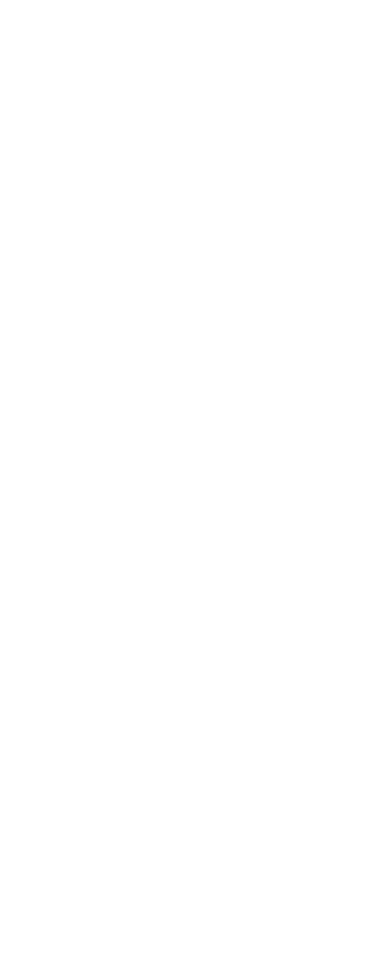
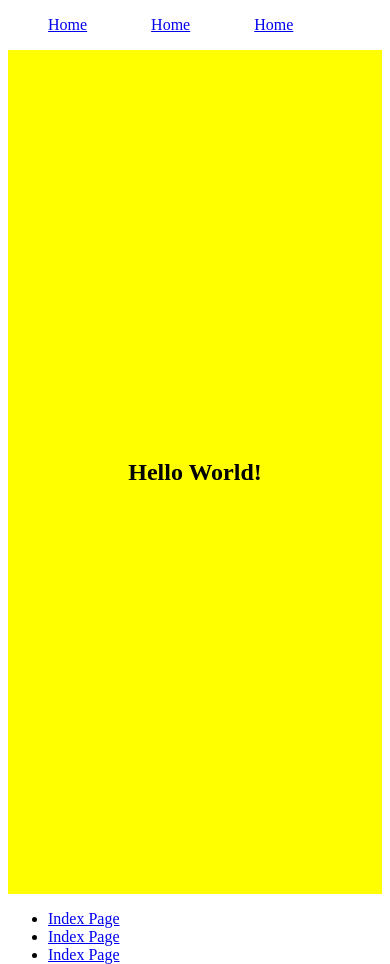
Before and after one commit to Roman23ew/Flexbox_Labs, a plain HTML site: page html/flexbox1.html in a window 390 px wide. Before the commit the page ends 852 px from the top, so only its background shows below. Drawn offline with Linux system fonts and the light colour scheme.

Commit message:
Added a 3 navigation bar to be vertical with a name Index Page for a mobile users

```diff
--- a/css/style1.css
+++ b/css/style1.css
@@ -1,3 +1,19 @@
-html, body {
+html, body{
     height: 100%;
 }
+
+main{
+    background-color: yellow;
+    min-height: 100%;
+    display: flex;
+    flex-direction: row;
+    justify-content: center;
+    align-items: center;
+}
+
+nav ul{
+    display: flex;
+    flex-direction: row;
+    gap: 64px;
+    list-style-type: none;
+}
--- a/html/flexbox1.html
+++ b/html/flexbox1.html
@@ -7,6 +7,25 @@
     <link rel="stylesheet" href="../css/style1.css"/>
 </head>
 <body>
+    <nav>
+        <ul>
+            <li><a href="../index.html">Home</a></li>
+            <li><a href="../index.html">Home</a></li>
+            <li><a href="../index.html">Home</a></li>
+        </ul>
+    </nav>
 
+    <main>
+        <h2>Hello World!</h2>
+
+    </main>
+
+    <div class="vertical">
+        <ul>
+            <li><a href="../index.html">Index Page</a></li>
+            <li><a href="../index.html">Index Page</a></li>
+            <li><a href="../index.html">Index Page</a></li>
+        </ul>
+    </div>
 </body>
 </html>
```
